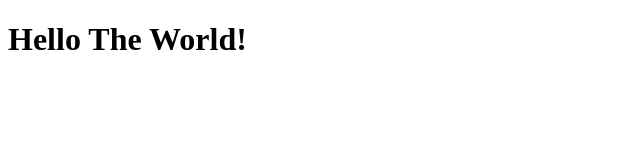
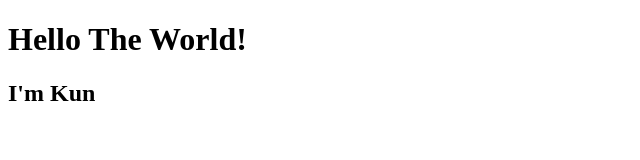
Before and after one commit to LeNguyenAS/test, a plain HTML site: page index.html in a window 1280 px wide. Shown: the whole page, without its empty margins (0-640 px from the left). Drawn offline with Linux system fonts and the light colour scheme.

Commit message:
add name Kun

```diff
--- a/index.html
+++ b/index.html
@@ -8,5 +8,6 @@
   </head>
   <body>
     <h1>Hello The World!</h1>
+    <h2>I'm Kun</h2>
   </body>
 </html>
```
